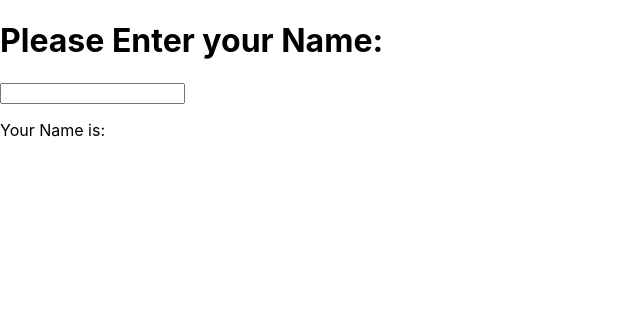
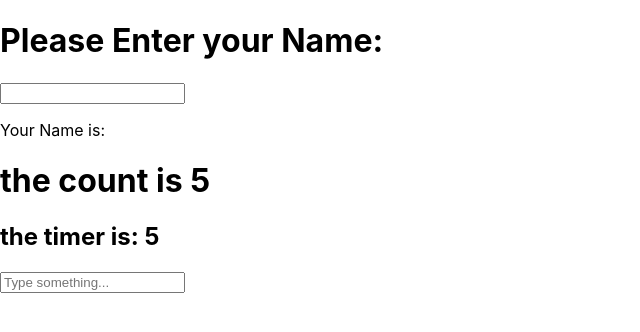
Before and after one commit to kireeti7/useeffectdemo, a React (Create React App) app: page / in a window 1280 px wide. Shown: the top 332 px of the page, without its empty margins (0-640 px from the left). Built offline with nearby package versions, Linux system fonts and the light colour scheme.

Commit message:
added delayedmessege

```diff
--- a/src/App.js
+++ b/src/App.js
@@ -1,10 +1,16 @@
 import React from 'react'
 import ConsoleLog from './components/ConsoleLog'
+import TimerCount from './components/TimerCount'
+import DelayedMessage from './components/DelayedMessage'
+import IntervelCount from './components/IntervalCount'
 
 const App = () => {
   return (
     <div>
       <ConsoleLog />
+      <TimerCount />
+      <IntervelCount />
+      <DelayedMessage />
     </div>
   )
 }
--- /dev/null
+++ b/src/components/DelayedMessage.jsx
@@ -0,0 +1,31 @@
+import { useState, useEffect } from "react";
+
+export default function DelayedMessage() {
+  const [input, setInput] = useState("");
+  const [message, setMessage] = useState("");
+
+  useEffect(() => {
+    const timeoutId = setTimeout(() => {
+      if (input) {
+        setMessage(`You typed: ${input}`);
+      } else {
+        setMessage("");
+      }
+    }, 1000); // 2 seconds delay
+
+    // Clear timeout if input changes before 2 seconds
+    return () => clearTimeout(timeoutId);
+  }, [input]); // Runs every time 'input' changes
+
+  return (
+    <div>
+      <input
+        type="text"
+        placeholder="Type something..."
+        value={input}
+        onChange={(e) => setInput(e.target.value)}
+      />
+      <p>{message}</p>
+    </div>
+  );
+}
--- /dev/null
+++ b/src/components/IntervalCount.jsx
@@ -0,0 +1,19 @@
+import { useState, useEffect } from "react";
+
+export default function IntervelCount() {
+    const [timer, setTimer] = useState(0);
+
+    useEffect(() => {
+        const timeIntervel = setInterval(() => {
+            setTimer(prevTime => prevTime + 1)
+        }, 1000);
+
+        return () => {
+            clearInterval(timeIntervel)
+        };
+    }, [])
+
+    return (
+        <h2>the timer is: {timer}</h2>
+    );
+}
--- /dev/null
+++ b/src/components/TimerCount.jsx
@@ -0,0 +1,22 @@
+import { useState, useEffect } from "react";
+
+export default function TimerCount() {
+    const[count, setCount] = useState(0);
+
+    useEffect(() => {
+        setTimeout(() => {
+            setCount(count + 1)
+        }, 1000);
+
+        // return() => {
+        //     clearTimeout(timeout);
+        // };
+    }, [count])
+
+    return(
+        <div>
+            <h1>the count is {count} </h1>
+        </div>
+
+    );
+}
```
